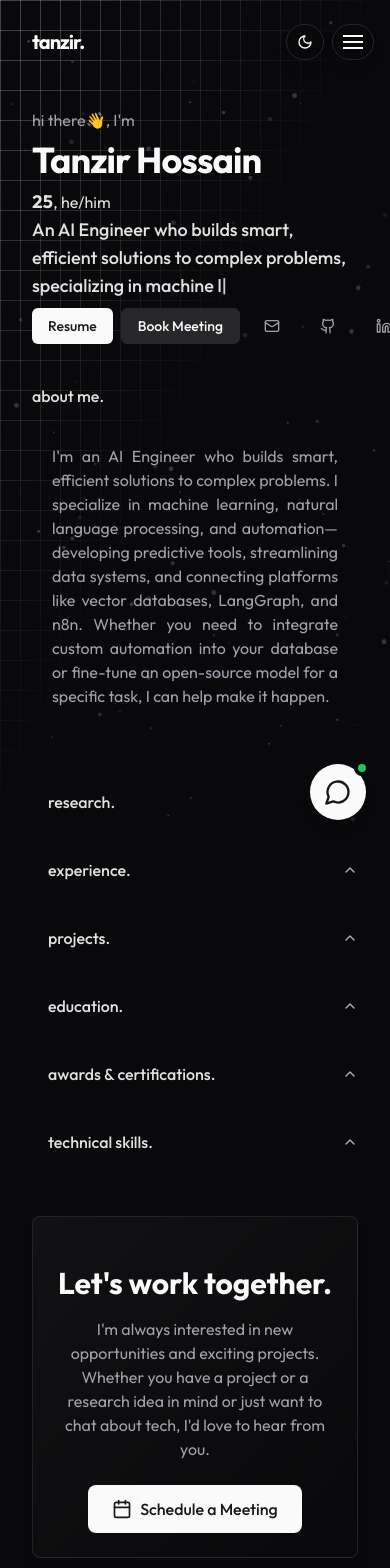
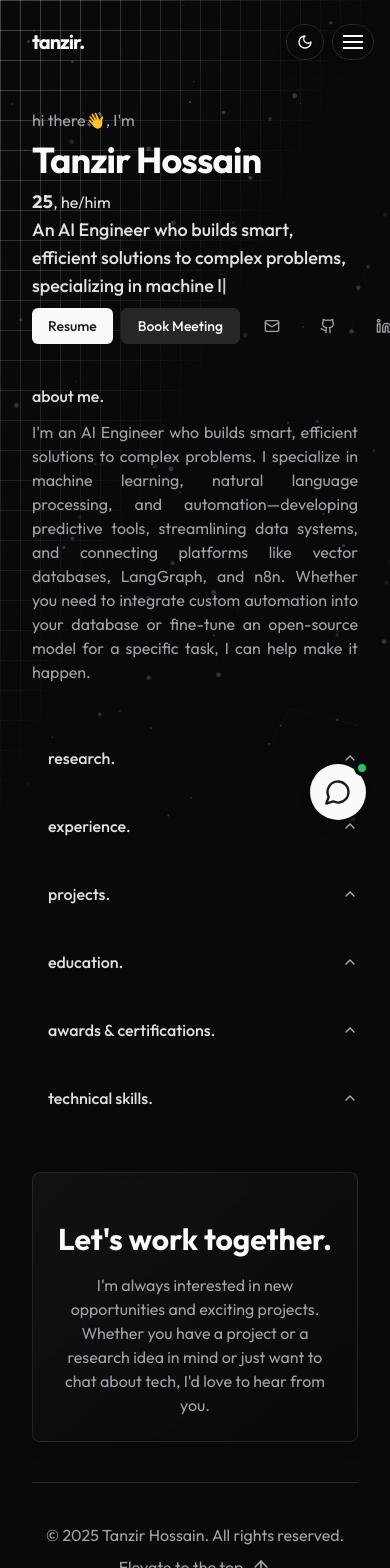
Before and after one commit to itsShrizon/Portfolio-V2, a Next.js app: page / in a window 390 px wide. Shown: the top 1568 px of the page. Built offline with nearby package versions, Linux system fonts and the light colour scheme.

Commit message:
Fixed some mobile app navigation Issue

```diff
--- a/src/app/globals.css
+++ b/src/app/globals.css
@@ -1,12 +1,18 @@
 @tailwind base;
 @tailwind components;
 @tailwind utilities;
+
+html {
+  touch-action: pan-x pan-y;
+  -webkit-text-size-adjust: 100%;
+}
 
 body {
   font-family: Arial, Helvetica, sans-serif;
     height: 100%;
   height: 100dvh;
   overscroll-behavior: none;
+  touch-action: pan-x pan-y;
 }
 
 @viewport {
--- a/src/app/layout.tsx
+++ b/src/app/layout.tsx
@@ -159,7 +159,7 @@ export default function RootLayout({
           type="application/ld+json"
           dangerouslySetInnerHTML={{ __html: JSON.stringify(jsonLd) }}
         />
-        <meta name="viewport" content="width=device-width, initial-scale=1, viewport-fit=cover" />
+        <meta name="viewport" content="width=device-width, initial-scale=1, maximum-scale=1, user-scalable=no, viewport-fit=cover" />
         <link rel="icon" href="/favicon.ico" />
         <link rel="apple-touch-icon" sizes="180x180" href="/apple-touch-icon.png" />
         <link rel="manifest" href="/site.webmanifest" />
--- a/src/components/sections/about-me.tsx
+++ b/src/components/sections/about-me.tsx
@@ -8,7 +8,8 @@ export function AboutMe({ data }: { data: Record<string, string> }) {
       <div id="aboutme" className="py-10">
         <h2 className="font-medium text-primary/90 text-base">about me.</h2>
 
-        <div className="mt-4 p-5 sm:p-6">
+        {/* Remove extra padding to keep alignment consistent */}
+        <div className="mt-3">
           <p className="font-normal text-muted-foreground text-base text-justify">
             {data.INTRO}{" "}
             <span className="hidden sm:inline">{data.EXPERTISE}</span>
--- a/src/components/sections/contact.tsx
+++ b/src/components/sections/contact.tsx
@@ -22,22 +22,10 @@ export function Contact() {
             about tech, I&apos;d love to hear from you.
           </p>
         </div>
-        <div className="flex justify-center">
-          <button
-            onClick={() => setShowCalendly(true)}
-            className="inline-flex items-center gap-2 bg-primary hover:bg-primary/90 px-6 py-3 rounded-lg font-medium text-primary-foreground shadow-sm hover:shadow-md transition-all duration-300 focus:outline-none focus:ring-2 focus:ring-ring focus:ring-offset-2"
-          >
-            <Calendar className="w-5 h-5" />
-            Schedule a Meeting
-          </button>
-        </div>
+
       </div>
 
-      <CalendlyModal
-        open={showCalendly}
-        onClose={() => setShowCalendly(false)}
-        url={bookingUrl}
-      />
+
     </section>
   );
 }
--- a/src/components/ui/chatbot.tsx
+++ b/src/components/ui/chatbot.tsx
@@ -3,6 +3,7 @@
 import { useState, useRef, useEffect } from 'react';
 import { X, Send, MessageCircle } from 'lucide-react';
 import ReactMarkdown from 'react-markdown';
+import useMobileDetection from '@/hooks/use-mobile';
 
 interface Message {
   role: 'user' | 'assistant';
@@ -20,10 +21,17 @@ export function ChatBot() {
   const [inputMessage, setInputMessage] = useState('');
   const [isLoading, setIsLoading] = useState(false);
   const [windowHeight, setWindowHeight] = useState('100dvh');
+  const [isMounted, setIsMounted] = useState(false);
 
   const messagesEndRef = useRef<HTMLDivElement>(null);
   const inputRef = useRef<HTMLInputElement>(null);
   const containerRef = useRef<HTMLDivElement>(null);
+
+  const isMobile = useMobileDetection();
+
+  useEffect(() => {
+    setIsMounted(true);
+  }, []);
 
   const scrollToBottom = () => {
     messagesEndRef.current?.scrollIntoView({ behavior: 'smooth' });
@@ -147,12 +155,26 @@ export function ChatBot() {
   };
 
   // Responsive dimensions
-  const isMobile = typeof window !== 'undefined' ? window.innerWidth < 640 : false;
   const headerHeight = isMobile ? 62 : 52;
   const inputHeight = isMobile ? 88 : 72;
   const messagesHeight = isMobile
     ? `calc(${windowHeight} - ${headerHeight + inputHeight}px)`
     : `calc(100% - ${headerHeight + inputHeight}px)`;
+
+  // Prevent hydration mismatch by not rendering until mounted
+  if (!isMounted) {
+    return (
+      <button
+        className="fixed bottom-6 right-6 z-50 bg-primary text-primary-foreground rounded-full shadow-lg hover:shadow-xl transition-all duration-300 flex items-center justify-center w-12 h-12"
+        aria-label="Open chat"
+      >
+        <MessageCircle className="w-5 h-5" />
+        <span className="absolute bg-green-500 rounded-full border-background -top-0.5 -right-0.5 flex h-3 w-3 border-2">
+          <span className="animate-ping absolute inline-flex h-full w-full rounded-full bg-green-400 opacity-75"></span>
+        </span>
+      </button>
+    );
+  }
 
   return (
     <>
--- a/src/components/ui/particle-background.tsx
+++ b/src/components/ui/particle-background.tsx
@@ -180,7 +180,8 @@ export function ParticleBackground() {
   return (
     <canvas
       ref={canvasRef}
-      className="fixed inset-0 z-0 pointer-events-none"
+      className="fixed inset-0 z-0 pointer-events-none touch-none"
+      style={{ touchAction: 'none' }}
       aria-hidden
     />
   );
--- a/src/hooks/use-mobile.tsx
+++ b/src/hooks/use-mobile.tsx
@@ -1,6 +1,6 @@
 import { useEffect, useState } from "react";
 
-const MOBILE_BREAKPOINT = 768;
+const MOBILE_BREAKPOINT = 640;
 
 export default function useMobileDetection() {
   const [isMobile, setIsMobile] = useState(false);
```
